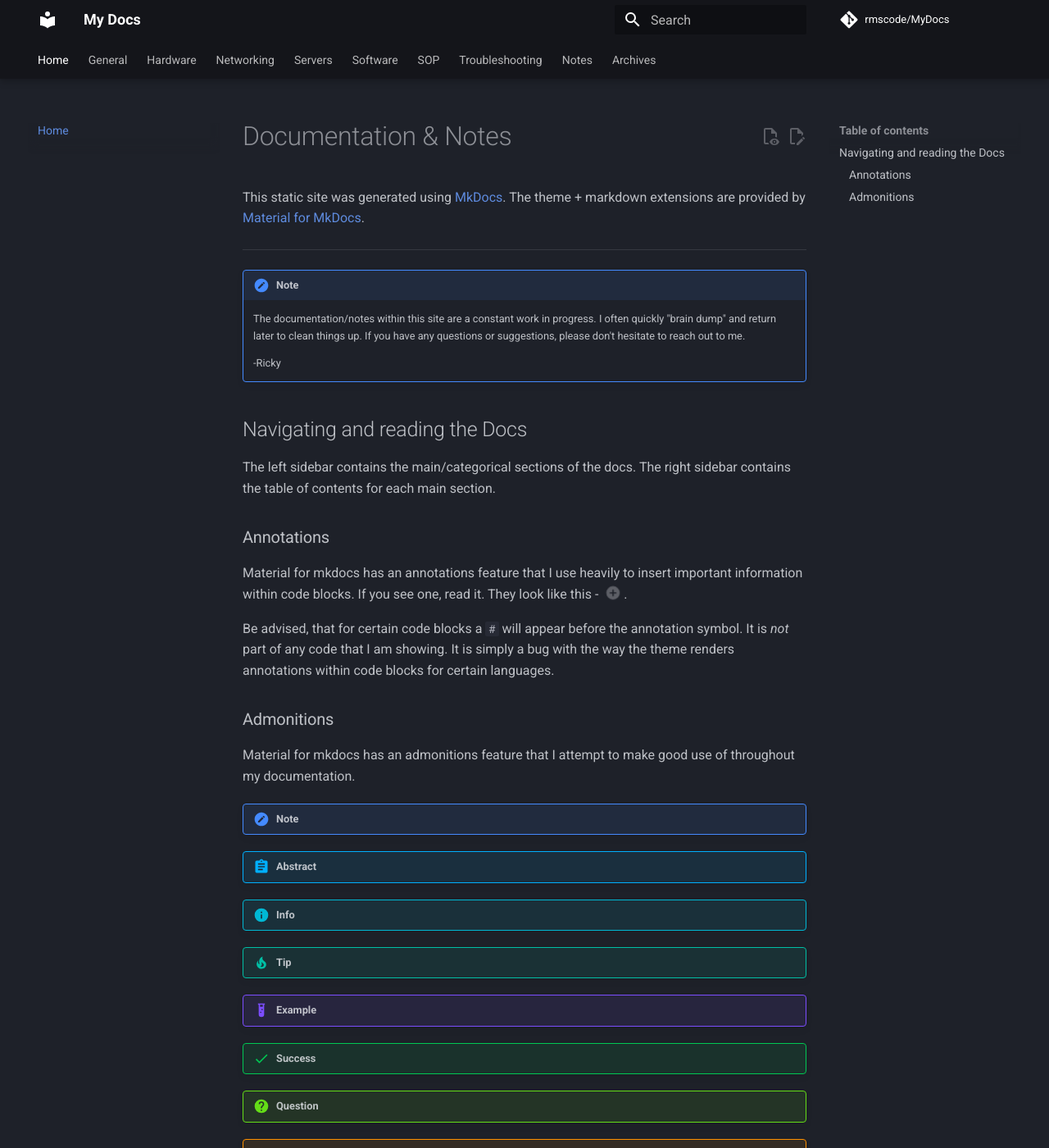
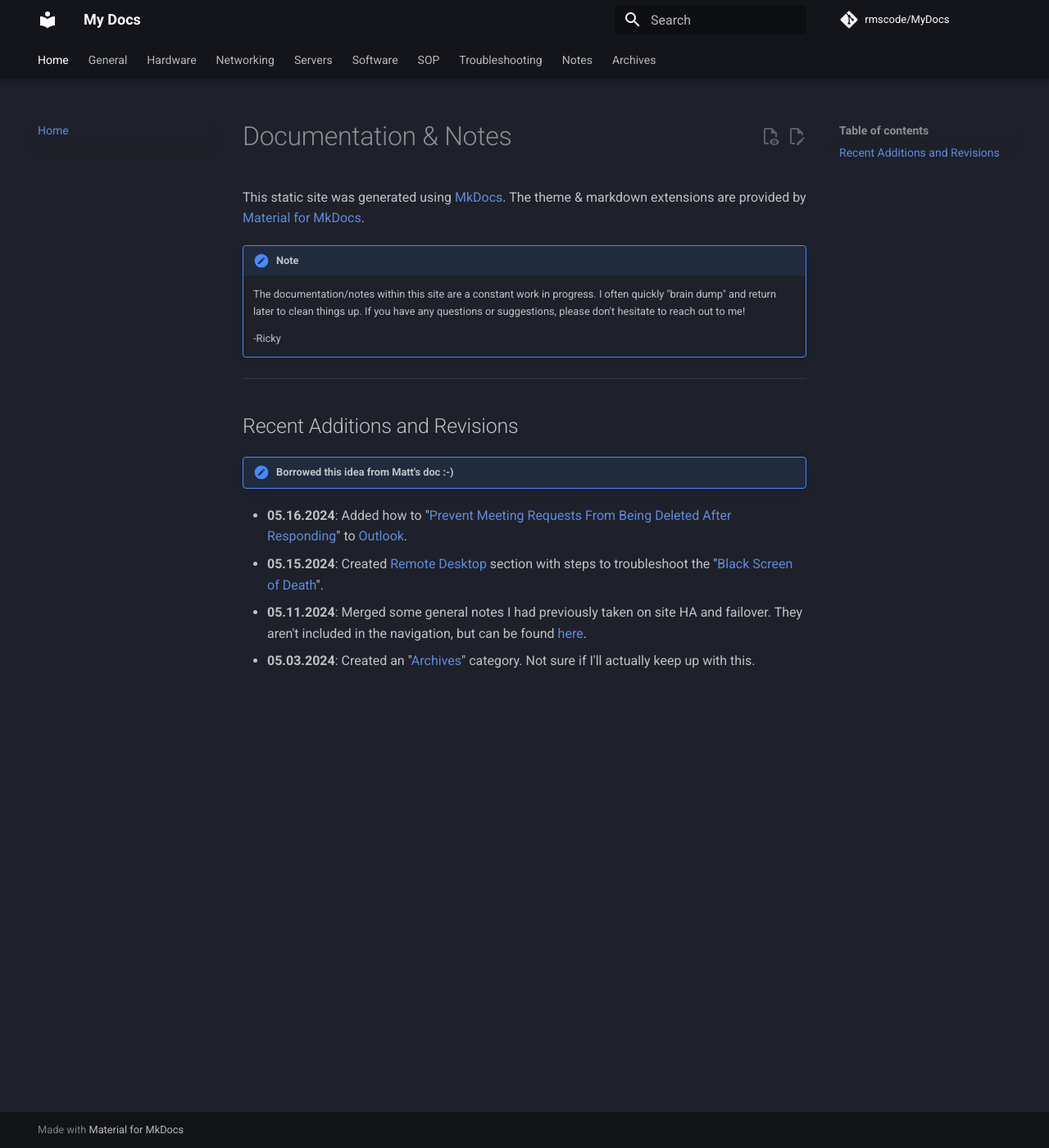
Before and after one commit to rmscode/binary-garden, an MkDocs documentation site: the page built from docs/index.md, in a window 1280 px wide and 1400 px high. Shown: the whole window at 82% size. Built offline with MkDocs 1.6.1 and Material for MkDocs 9.7.7, drawn with Linux system fonts in a browser that asks for light colours; comment, search, counter and statistics services are not loaded; some of the changed text lies outside the part shown.

Commit message:
chore: update main index page

```diff
--- a/docs/index.md
+++ b/docs/index.md
@@ -1,52 +1,20 @@
 # Documentation & Notes
 
-This static site was generated using [MkDocs](https://www.mkdocs.org). The theme + markdown extensions are provided by [Material for MkDocs](https://squidfunk.github.io/mkdocs-material/).
+This static site was generated using [MkDocs](https://www.mkdocs.org). The theme & markdown extensions are provided by [Material for MkDocs](https://squidfunk.github.io/mkdocs-material/).
+
+!!! note
+
+    The documentation/notes within this site are a constant work in progress. I often quickly "brain dump" and return later to clean things up. If you have any questions or suggestions, please don't hesitate to reach out to me!
+
+    -Ricky
 
 ---
 
-!!! note
+## Recent Additions and Revisions
 
-    The documentation/notes within this site are a constant work in progress. I often quickly "brain dump" and return later to clean things up. If you have any questions or suggestions, please don't hesitate to reach out to me.
+!!! note "Borrowed this idea from Matt's doc :-)"
 
-    -Ricky
-
-## Navigating and reading the Docs
-
-The left sidebar contains the main/categorical sections of the docs. The right sidebar contains the table of contents for each main section.
-
-### Annotations
-
-Material for mkdocs has an annotations feature that I use heavily to insert important information within code blocks. If you see one, read it. They look like this - (1).
-{ .annotate }
-
-1.  :-)
-
-Be advised, that for certain code blocks a `#` will appear before the annotation symbol. It is *not* part of any code that I am showing. It is simply a bug with the way the theme renders annotations within code blocks for certain languages.
-
-### Admonitions
-
-Material for mkdocs has an admonitions feature that I attempt to make good use of throughout my documentation.
-
-!!! note
-
-!!! abstract
-
-!!! info
-
-!!! tip
-
-!!! example
-
-!!! success
-
-!!! question
-
-!!! warning
-
-!!! failure
-
-!!! danger
-
-!!! bug
-
-!!! quote
+- **05.16.2024**: Added how to "[Prevent Meeting Requests From Being Deleted After Responding](../docs/software/microsoft-office/outlook/outlook.md#prevent-meeting-requests-from-being-deleted-after-responding)" to [Outlook](../docs/software/microsoft-office/outlook/outlook.md).
+- **05.15.2024**: Created [Remote Desktop](../docs/software/remote-desktop.md) section with steps to troubleshoot the "[Black Screen of Death](../docs/software/remote-desktop.md#black-screen-of-death)".
+- **05.11.2024**: Merged some general notes I had previously taken on site HA and failover. They aren't included in the navigation, but can be found [here](../docs/notes/HA-notes.md).
+- **05.03.2024**: Created an "[Archives](../docs/archives/archives.md)" category. Not sure if I'll actually keep up with this.
```
